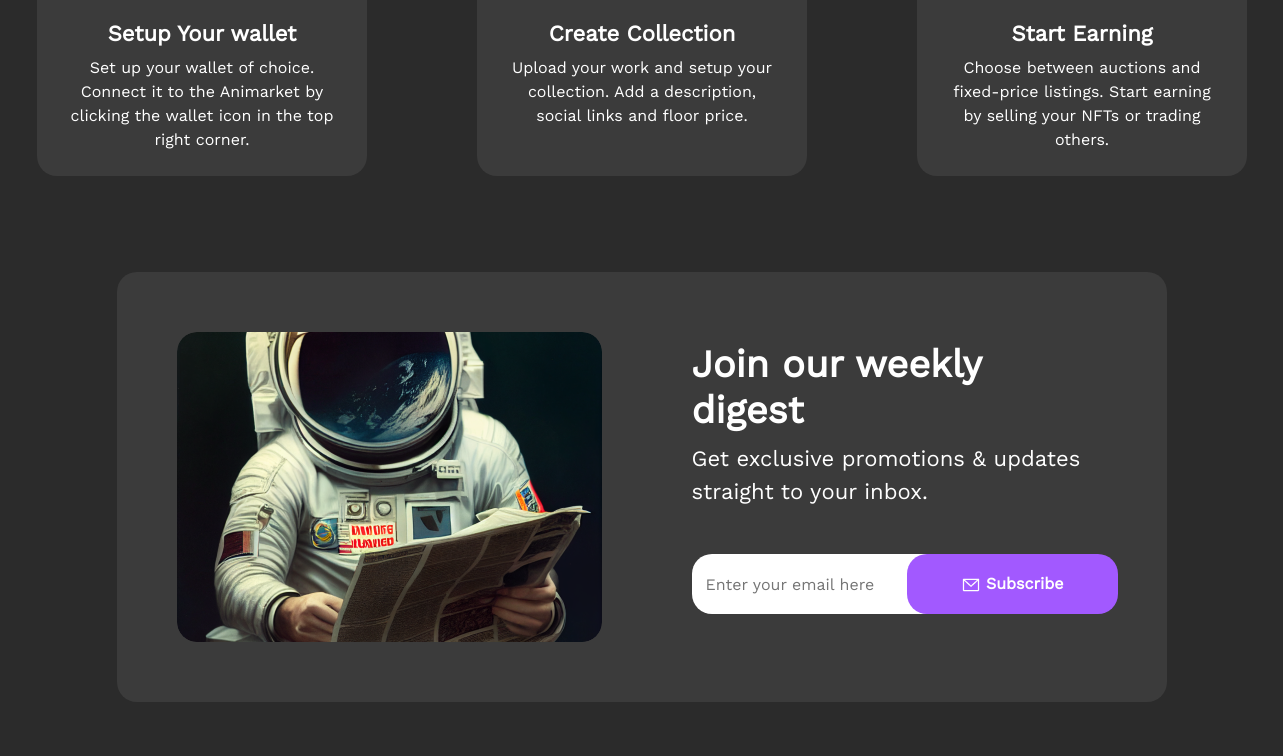
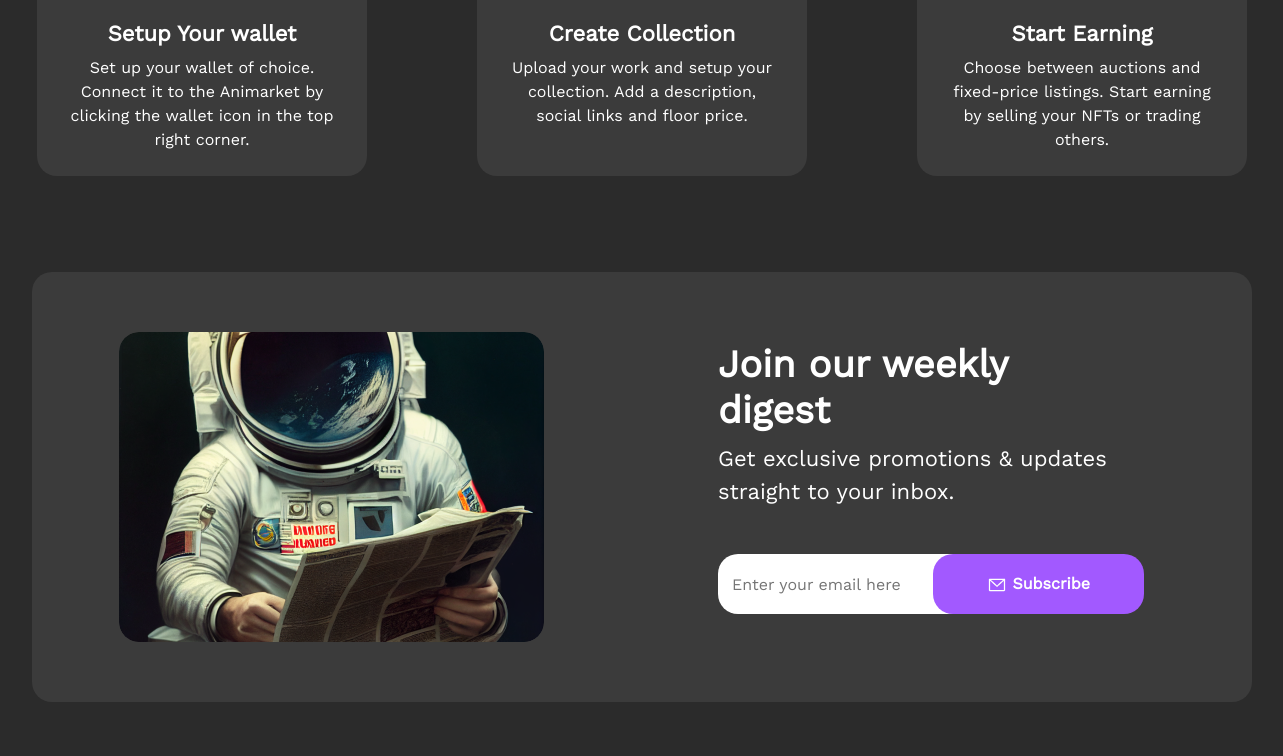
Before and after one commit to NikolozKhavtasi/NFT, a plain HTML site: page index.html in a window 1536 px wide. Shown: the part 5592-6348 px from the top of the page, without its empty margins (126-1409 px from the left). Drawn offline with nearby package versions, Linux system fonts and the light colour scheme.

Commit message:
Add files via upload

```diff
--- a/style.css
+++ b/style.css
@@ -819,7 +819,7 @@ body {
 }
 
 .div_Subscribe_Widget {
-    width: 1050px;
+    width: 1100px;
     height: 430px;
     border-radius: 20px;
     background-color: #3B3B3B;
@@ -910,6 +910,12 @@ body {
     border-radius: 20px;
     border: none;
     margin-top: 16px;
+}
+
+@media only screen and (min-width: 1425px) {
+    .div_Subscribe_Widget {
+        width: 1220px;
+    }
 }
 
 @media only screen and (min-width: 1000px) {
```
